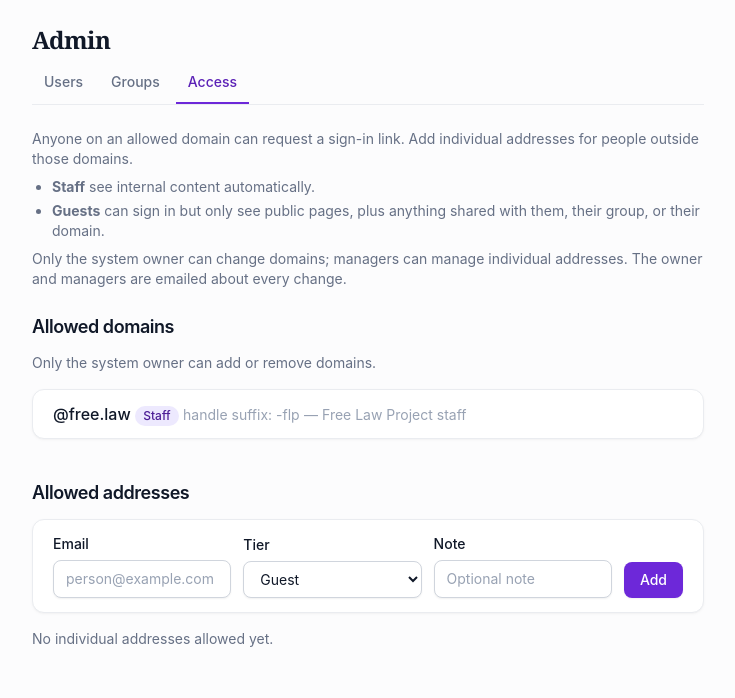
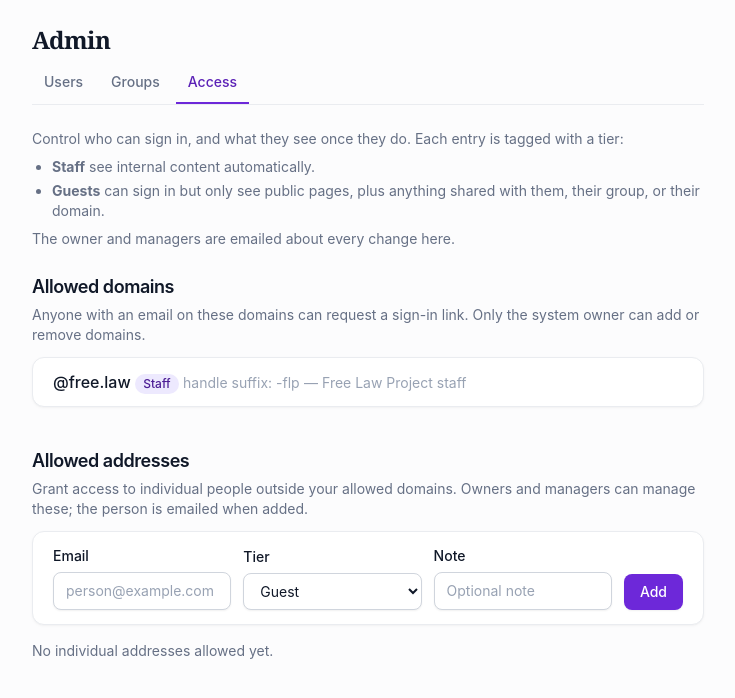
Before and after one commit to freelawproject/wiki, a Django app: page /u/admins/access/ in a window 1280 px wide. Shown: the top 698 px of the page, without its empty margins (144-879 px from the left). Run offline with Django 5.2, Linux system fonts and the light colour scheme; the visitor is signed in with stand-in values (Sample User, id 1); data comes from the database, SQL or seed files in the repository; data that the repository does not hold is empty; style sheets or scripts are compiled from the project's sources; some libraries are stand-ins or nearby versions.

Commit message:
Fix move-form security test for owner-only move; reorganize Access page copy
- TestMovePageFormSecurity logged in as a non-owner editor and expected the
  move form to render; under owner-only move that actor is now denied. Rewrote
  it to use the page owner and assert a private directory owned by someone
  else (not administerable) is absent from the destination dropdown — the same
  security property, now enforced via can_administer_directory.
- Access page: move the per-section rules into their sections. The owner-only
  domain rule now sits under "Allowed domains"; the "managers manage these,
  person is emailed" note under "Allowed addresses". The intro keeps only what
  spans both: the staff/guest tier distinction and the change-notification note.

Co-Authored-By: Claude Fable 5 <noreply@anthropic.com>

```diff
--- a/wiki/users/templates/users/access_list.html
+++ b/wiki/users/templates/users/access_list.html
@@ -14,8 +14,8 @@
 
   <div class="text-sm text-gray-500 dark:text-gray-400 mb-6 space-y-2">
     <p>
-      Anyone on an allowed domain can request a sign-in link. Add individual
-      addresses for people outside those domains.
+      Control who can sign in, and what they see once they do. Each entry is
+      tagged with a tier:
     </p>
     <ul class="list-disc pl-5 space-y-1">
       <li><strong>Staff</strong> see internal content automatically.</li>
@@ -24,15 +24,16 @@
         anything shared with them, their group, or their domain.
       </li>
     </ul>
-    <p>
-      Only the system owner can change domains; managers can manage individual
-      addresses. The owner and managers are emailed about every change.
-    </p>
+    <p>The owner and managers are emailed about every change here.</p>
   </div>
 
   <!-- Allowed domains -->
   <section class="mb-10">
-    <h2 class="text-lg font-semibold font-sans mb-3">Allowed domains</h2>
+    <h2 class="text-lg font-semibold font-sans mb-1">Allowed domains</h2>
+    <p class="text-sm text-gray-500 dark:text-gray-400 mb-3">
+      Anyone with an email on these domains can request a sign-in link. Only
+      the system owner can add or remove domains.
+    </p>
 
     {% if is_owner %}
     <form method="post" action="{% url 'access_add_domain' %}" class="card flex flex-col sm:flex-row sm:items-end gap-3 py-3.5 px-5 mb-4">
@@ -55,10 +56,6 @@
       </div>
       <button type="submit" class="btn-primary text-sm shrink-0">Add</button>
     </form>
-    {% else %}
-    <p class="text-sm text-gray-500 dark:text-gray-400 mb-4">
-      Only the system owner can add or remove domains.
-    </p>
     {% endif %}
 
     {% if domains %}
@@ -91,7 +88,11 @@
 
   <!-- Allowed individual emails -->
   <section>
-    <h2 class="text-lg font-semibold font-sans mb-3">Allowed addresses</h2>
+    <h2 class="text-lg font-semibold font-sans mb-1">Allowed addresses</h2>
+    <p class="text-sm text-gray-500 dark:text-gray-400 mb-3">
+      Grant access to individual people outside your allowed domains. Owners
+      and managers can manage these; the person is emailed when added.
+    </p>
 
     <form method="post" action="{% url 'access_add_email' %}" class="card flex flex-col sm:flex-row sm:items-end gap-3 py-3.5 px-5 mb-4">
       {% csrf_token %}
```
Also changed, not shown: wiki/directories/tests.py (+14 -10 lines).
